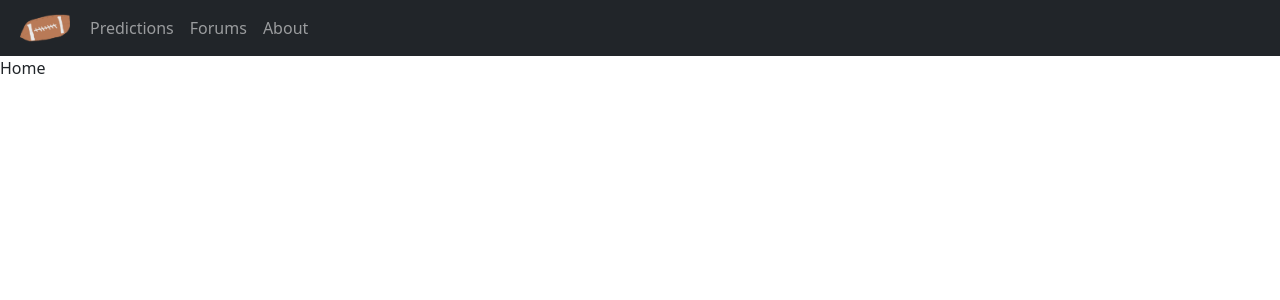
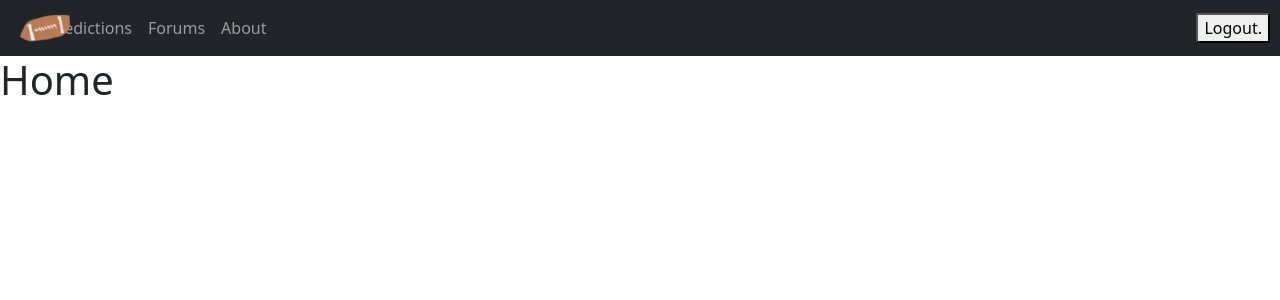
Before and after one commit to Wassl12/sportsball-site, a React (Vite) app in the folder sportsball/: page / in a window 1280 px wide. Shown: the top 300 px of the page. Built offline with nearby package versions, Linux system fonts and the light colour scheme.

Commit message:
Added logout login button

```diff
--- /dev/null
+++ b/package.json
@@ -0,0 +1,5 @@
+{
+  "dependencies": {
+    "vite-plugin-svgr": "^3.2.0"
+  }
+}
--- a/sportsball/package.json
+++ b/sportsball/package.json
@@ -12,8 +12,8 @@
     "@types/react-dom": "^18.2.5",
     "bootstrap": "^5.3.0",
     "deep-equal": "^2.2.1",
-    "eslint-plugin-import": "^2.27.5",
-    "eslint-plugin-jsx-a11y": "^6.7.1",
+    "eslint-plugin-import": "^2.26.0",
+    "eslint-plugin-jsx-a11y": "^6.5.1",
     "react": "^18.2.0",
     "react-dom": "^18.2.0",
     "react-router-dom": "^6.14.0",
@@ -50,7 +50,7 @@
     "eslint": "^8.43.0",
     "eslint-config-prettier": "^8.8.0",
     "eslint-plugin-prettier": "^4.2.1",
-    "eslint-plugin-react": "^7.32.2",
+    "eslint-plugin-react": "^7.25.3",
     "eslint-plugin-react-hooks": "^4.6.0",
     "prettier": "^2.8.8",
     "vite": "^4.3.9",
--- a/sportsball/src/components/Home/Home.tsx
+++ b/sportsball/src/components/Home/Home.tsx
@@ -1,7 +1,13 @@
+import * as React from 'react'
+
+
 function Home() {
+    // if they are signed in give them a logout button.
+    // if they are not signed in, give them a sign in/sign up button
+
     return (
         <div>
-            Home
+            <h1>Home</h1>
         </div>
 
     )
--- a/sportsball/src/components/Layout/Layout.tsx
+++ b/sportsball/src/components/Layout/Layout.tsx
@@ -6,6 +6,7 @@ import Home from "../Home/Home";
 import About from "../About/About";
 import viewOne from "../Forums/ViewOne/ViewOne";
 import viewAll from "../Forums/ViewAll/ViewAll";
+
 
 function Layout() {
     const navLinks = [
@@ -28,6 +29,7 @@ function Layout() {
                     <Route path="about" Component={About} />
                 </Route>
             </Routes>
+
         </>
 
     )
--- a/sportsball/src/components/Navbar/Navbar.tsx
+++ b/sportsball/src/components/Navbar/Navbar.tsx
@@ -1,6 +1,20 @@
 import { Link, Outlet } from "react-router-dom";
 import { NavProp } from "./types"
 import football from "../../static/football.png"
+
+function LogFunctionButton() {
+    let userLoggedIn = true;
+    let loginButton;
+    if(userLoggedIn){
+            loginButton = "Logout.";
+        }
+        else{
+            loginButton = "Login or create an account.";
+        }
+    return (
+        <button type="button" className="LogFunctionButton" style={{marginRight:"10px"}}>{loginButton}</button>
+    )
+}
 
 function Navbar({ navProps }: { navProps: NavProp[] }) {
 
@@ -23,6 +37,7 @@ function Navbar({ navProps }: { navProps: NavProp[] }) {
                         </ul>
                     </div>
                 </div>
+                <LogFunctionButton/>
             </nav >
             <Outlet />
         </>
--- a/sportsball/src/style/App.css
+++ b/sportsball/src/style/App.css
@@ -22,6 +22,7 @@
   justify-content: center;
   font-size: calc(10px + 2vmin);
   color: white;
+
 }
 
 .App-link {
```
Also changed, not shown: 2 other files (tests, documents, lock files or other folders).
